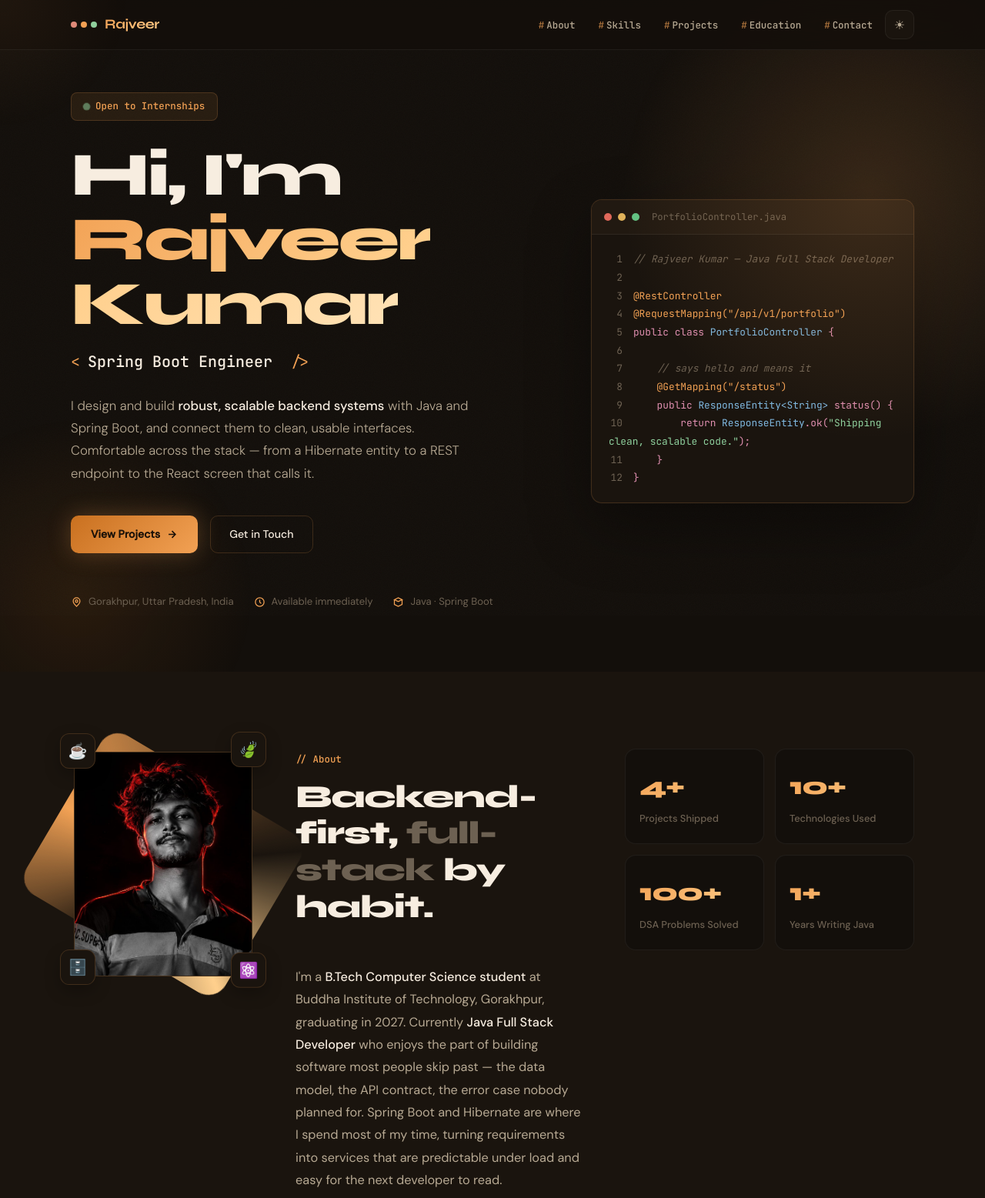
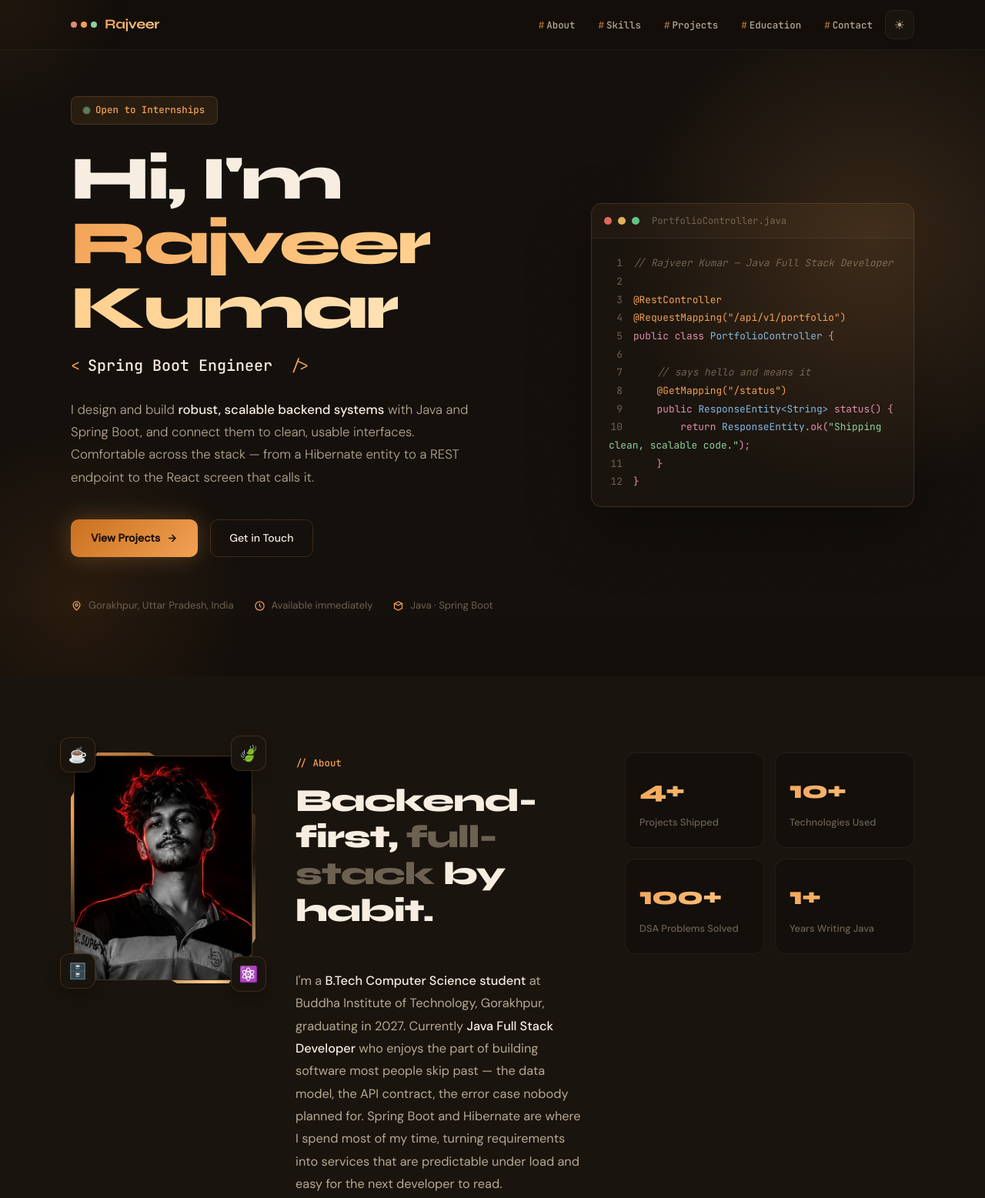
Before and after one commit to rajveer2503/My_New_Portfolio, a plain HTML site: page portfolio-standalone.html in a window 1280 px wide. Shown: the top 1557 px of the page at 77% size. Drawn offline with Linux system fonts and the light colour scheme.

Commit message:
Updated project

```diff
--- a/portfolio-standalone.html
+++ b/portfolio-standalone.html
@@ -64,7 +64,7 @@
 }
 a { text-decoration: none; color: inherit; }
 img { display: block; max-width: 100%; }
-section { padding: 100px 0; }
+section { padding: 100px 0; scroll-margin-top: 84px; }
 .mono { font-family: 'JetBrains Mono', monospace; }
 
 .container {
@@ -111,7 +111,7 @@
 
 /* ── NAVBAR ───────────────────────────────────────────────── */
 nav {
-  position: fixed; top: 0; left: 0; right: 0; z-index: 100;
+  position: sticky; top: 0; left: 0; right: 0; z-index: 100;
   background: var(--nav-bg);
   backdrop-filter: blur(20px) saturate(180%);
   border-bottom: 1px solid var(--border-subtle);
@@ -203,7 +203,7 @@
   min-height: 100vh;
   display: flex; align-items: center;
   position: relative; overflow: hidden;
-  padding: 120px 0 80px;
+  padding: 60px 0 80px;
 }
 .hero-glow {
   position: absolute; top: -100px; right: -200px;
@@ -375,6 +375,7 @@
 
 /* ── PHOTO FRAME ──────────────────────────────────────────── */
 .about-photo { position: relative; width: 240px; height: 300px; flex-shrink: 0; }
+.photo-mask { width: 100%; height: 100%; border-radius: 26px; overflow: hidden; }
 .photo-ring {
   width: 100%; height: 100%; border-radius: 26px;
   padding: 4px;
@@ -620,7 +621,6 @@
 @media (prefers-reduced-motion: reduce) {
   * { animation-duration: 0.001ms !important; animation-iteration-count: 1 !important; transition-duration: 0.001ms !important; }
 }
-
 </style>
   </head>
   <body>
@@ -767,6 +767,7 @@
       <div class="container">
         <div class="about-grid">
           <div class="about-photo reveal">
+            <div class="photo-mask">
               <div class="photo-ring">
                 <div class="photo-frame">
                   <img
@@ -778,6 +779,7 @@
                     "
                   />
                   <div class="photo-fallback">RK</div>
+                </div>
               </div>
             </div>
             <div class="badge-orbit b1" title="Java">☕</div>
--- a/style.css
+++ b/style.css
@@ -47,7 +47,7 @@
 }
 a { text-decoration: none; color: inherit; }
 img { display: block; max-width: 100%; }
-section { padding: 100px 0; }
+section { padding: 100px 0; scroll-margin-top: 84px; }
 .mono { font-family: 'JetBrains Mono', monospace; }
 
 .container {
@@ -94,7 +94,7 @@
 
 /* ── NAVBAR ───────────────────────────────────────────────── */
 nav {
-  position: fixed; top: 0; left: 0; right: 0; z-index: 100;
+  position: sticky; top: 0; left: 0; right: 0; z-index: 100;
   background: var(--nav-bg);
   backdrop-filter: blur(20px) saturate(180%);
   border-bottom: 1px solid var(--border-subtle);
@@ -186,7 +186,7 @@
   min-height: 100vh;
   display: flex; align-items: center;
   position: relative; overflow: hidden;
-  padding: 120px 0 80px;
+  padding: 60px 0 80px;
 }
 .hero-glow {
   position: absolute; top: -100px; right: -200px;
@@ -358,6 +358,7 @@
 
 /* ── PHOTO FRAME ──────────────────────────────────────────── */
 .about-photo { position: relative; width: 240px; height: 300px; flex-shrink: 0; }
+.photo-mask { width: 100%; height: 100%; border-radius: 26px; overflow: hidden; }
 .photo-ring {
   width: 100%; height: 100%; border-radius: 26px;
   padding: 4px;
```
Lines whose indentation alone changed are shown as unchanged.
